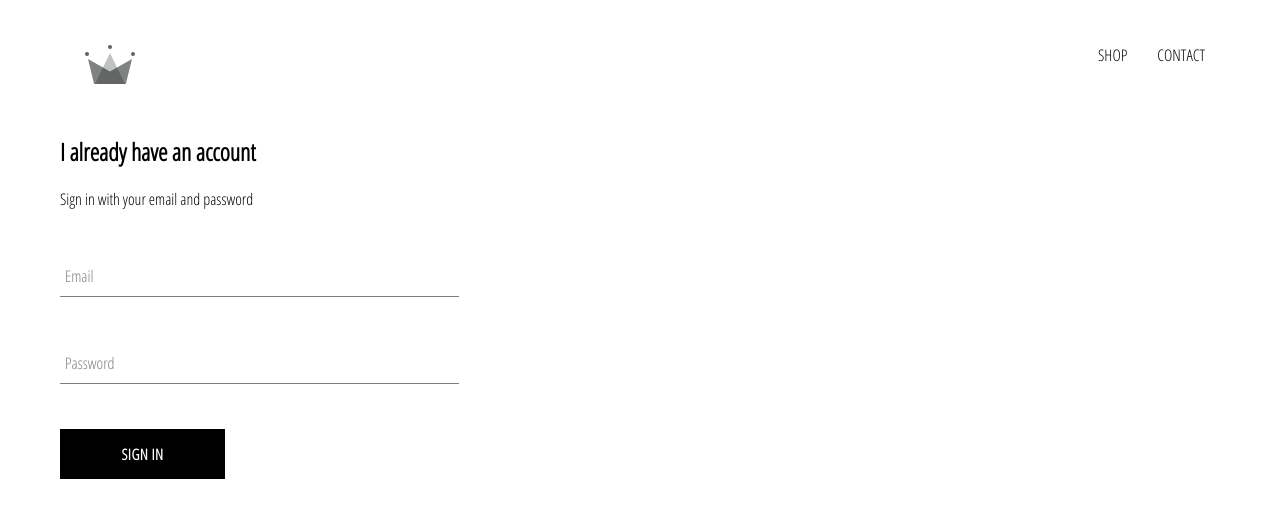
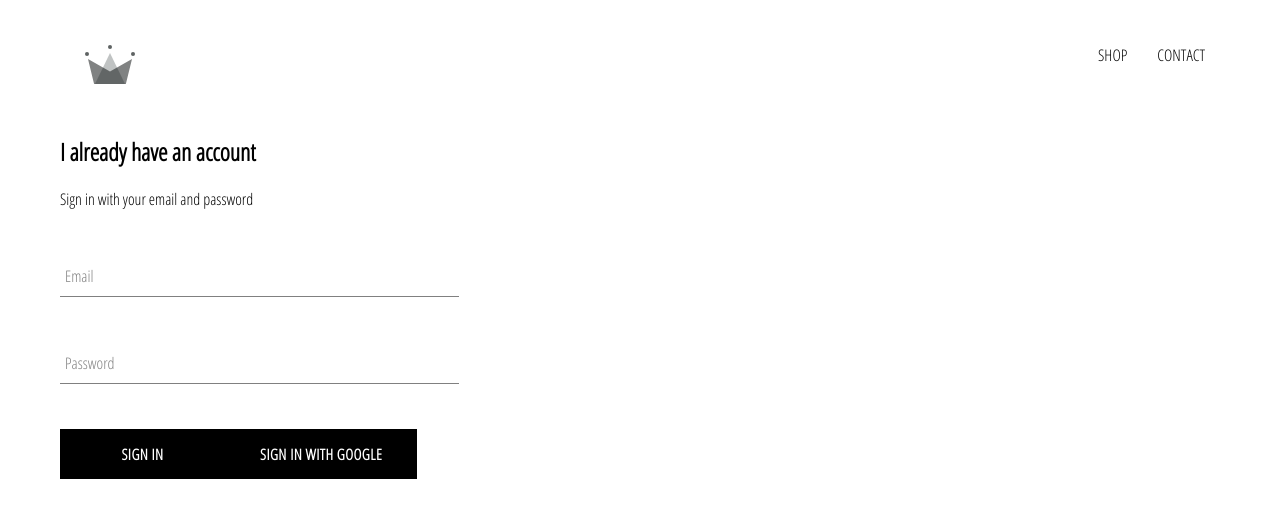
Before and after one commit to rnbrietzke10/crwn-clothing, a React (Create React App) app: page /signin in a window 1280 px wide. Shown: the top 518 px of the page. Built offline with nearby package versions, Linux system fonts and the light colour scheme.

Commit message:
set up firebase and google auth

```diff
--- a/package.json
+++ b/package.json
@@ -6,6 +6,7 @@
     "@testing-library/jest-dom": "^5.16.1",
     "@testing-library/react": "^11.2.7",
     "@testing-library/user-event": "^12.8.3",
+    "firebase": "^9.6.1",
     "react": "^17.0.2",
     "react-dom": "^17.0.2",
     "react-router-dom": "^5.0.0",
--- a/src/components/custom-button/custom-button.component.jsx
+++ b/src/components/custom-button/custom-button.component.jsx
@@ -2,9 +2,13 @@ import React from "react";
 
 import "./custom-button.styles.scss";
 
-const CustomButton = ({ children, ...otherProps }) => {
+const CustomButton = ({ children, signInWithGoogle, ...otherProps }) => {
   return (
-    <button className="custom-button" {...otherProps}>
+    <button
+      onClick={signInWithGoogle}
+      className="custom-button"
+      {...otherProps}
+    >
       {children}
     </button>
   );
--- a/src/components/sign-in/sign-in.component.jsx
+++ b/src/components/sign-in/sign-in.component.jsx
@@ -2,6 +2,8 @@ import React, { Component } from "react";
 import CustomButton from "../custom-button/custom-button.component";
 
 import FormInput from "../form-input/form-input.component";
+
+import { signInWithGoogle } from "../../firebase/firebase.utils";
 
 import "./sign-in.styles.scss";
 
@@ -47,7 +49,10 @@ class SignIn extends Component {
             required
           />
 
-          <CustomButton type="submit">SIGN IN</CustomButton>
+          <CustomButton type="submit">Sign in</CustomButton>
+          <CustomButton signInWithGoogle={signInWithGoogle}>
+            Sign in with Google
+          </CustomButton>
         </form>
       </div>
     );
--- /dev/null
+++ b/src/firebase/firebase.utils.js
@@ -0,0 +1,24 @@
+import firebase from "firebase/compat/app";
+import "firebase/compat/firestore";
+import "firebase/compat/auth";
+
+const firebaseConfig = {
+  apiKey: "AIzaSyAQzYvZOp9Z8ofrIDKo40L8uwuLqwcjV3o",
+  authDomain: "crwn-db-8ec60.firebaseapp.com",
+  projectId: "crwn-db-8ec60",
+  storageBucket: "crwn-db-8ec60.appspot.com",
+  messagingSenderId: "976808189044",
+  appId: "1:976808189044:web:1bef9e619dcca112200521",
+  measurementId: "G-986273QXCS",
+};
+
+firebase.initializeApp(firebaseConfig);
+
+export const auth = firebase.auth();
+export const firestore = firebase.firestore();
+
+const provider = new firebase.auth.GoogleAuthProvider();
+provider.setCustomParameters({ prompt: "select_account" });
+export const signInWithGoogle = () => auth.signInWithPopup(provider);
+
+export default firebase;
```
Also changed, not shown: 1 other file (tests, documents, lock files or other folders).
